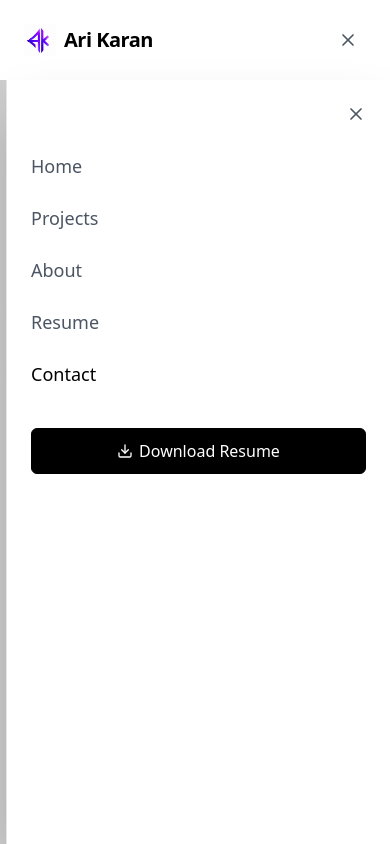
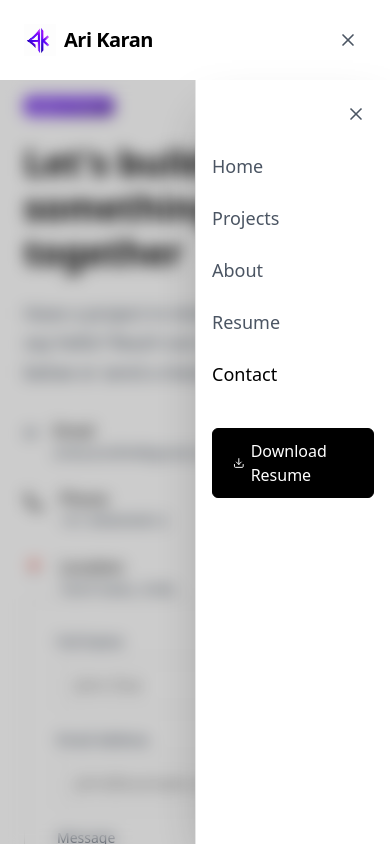
Before and after one commit to itarikaran/portfolio, a React (Vite) app: page /contact in a window 390 px wide. Both pictures are taken after a click on the button "Open navigation menu". Shown: the top 844 px of the page. Built offline with nearby package versions, Linux system fonts and the light colour scheme.

Commit message:
fix: reduce mobile navigation menu width to 50% of screen

```diff
--- a/src/components/layout/Navbar.jsx
+++ b/src/components/layout/Navbar.jsx
@@ -87,7 +87,7 @@ function Navbar() {
               animate={{ x: 0 }}
               exit={{ x: '100%' }}
               transition={{ type: 'tween', duration: 0.25, ease: 'easeOut' }}
-              className="absolute inset-y-0 right-0 w-full max-w-sm overflow-y-auto border-l border-gray-200 bg-white px-6 pb-8 pt-6 shadow-2xl sm:px-8"
+              className="absolute inset-y-0 right-0 w-1/2 overflow-y-auto border-l border-gray-200 bg-white px-4 pb-8 pt-6 shadow-2xl sm:px-6"
               onClick={(e) => e.stopPropagation()}
             >
               <button
```
